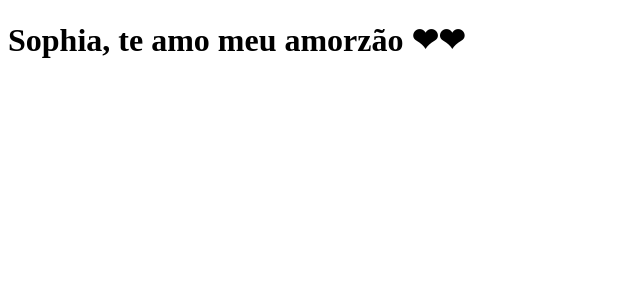
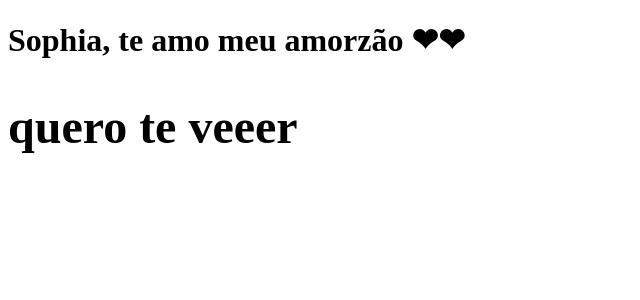
Before and after one commit to filipesilva9225/Dev_in_cloud, a Next.js app: page / in a window 1280 px wide. Shown: the top 300 px of the page, without its empty margins (0-640 px from the left). Built offline with nearby package versions, Linux system fonts and the light colour scheme.

Commit message:
subtitulo

```diff
--- a/pages/index.js
+++ b/pages/index.js
@@ -1,4 +1,7 @@
 function Home(){
-    return <h1>Sophia, te amo meu amorzão ❤❤</h1>
+    return <h1>Sophia, te amo meu amorzão ❤❤
+        <h2>quero te veeer</h2>
+    </h1>
+
 }
 export default Home;
```
